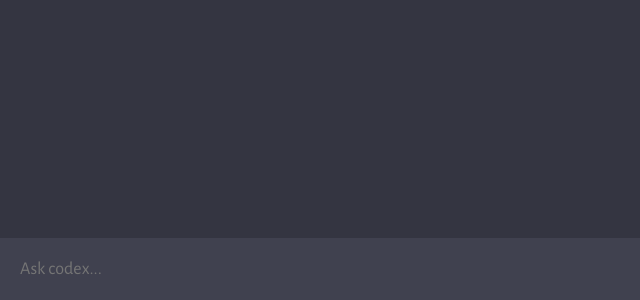
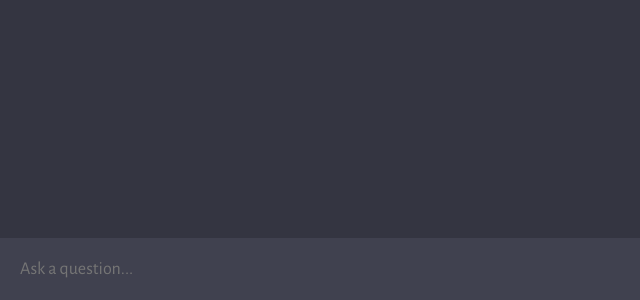
Before and after one commit to dilipkumars7/openai-clone, a website built with Vite: page client/index.html in a window 1280 px wide. Shown: the part 500-800 px from the top of the page, 0-640 px from the left. Built offline with nearby package versions, Linux system fonts and the light colour scheme.

Commit message:
Update index.html

```diff
--- a/client/index.html
+++ b/client/index.html
@@ -12,7 +12,7 @@
       <div id="chat_container"></div>
 
       <form>
-        <textarea name="prompt" rows="1" cols="1" placeholder="Ask codex..."></textarea>
+        <textarea name="prompt" rows="1" cols="1" placeholder="Ask a question..."></textarea>
         <button type="submit"><img src="assets/send.svg" alt="send" />
       </form>
     </div>
```
